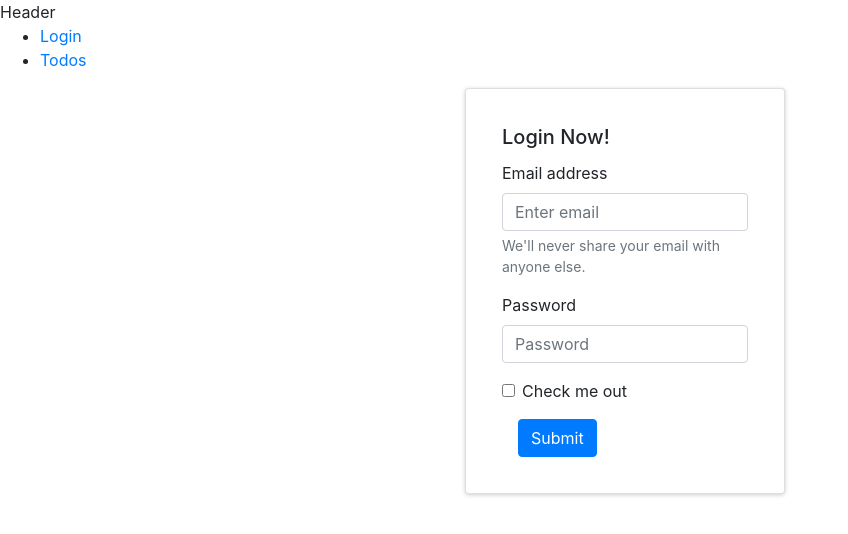
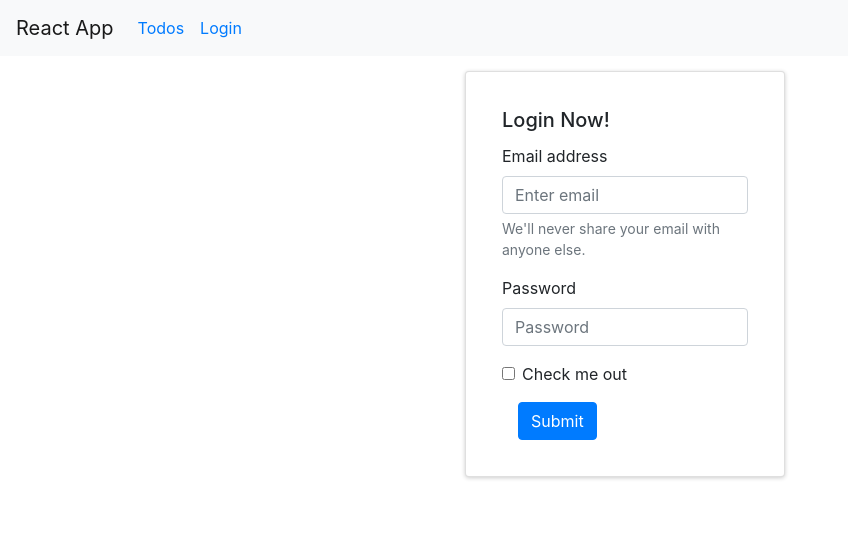
Before and after one commit to aardaipek/subscriptions-web-react, a React (Create React App) app: page / in a window 1280 px wide. Shown: the top 534 px of the page, without its empty margins (0-848 px from the left). Built offline with nearby package versions, Linux system fonts and the light colour scheme.

Commit message:
some style fixes

```diff
--- a/src/components/layout/navigation.js
+++ b/src/components/layout/navigation.js
@@ -1,19 +1,27 @@
-import { Link } from 'react-router-dom';
+import { Link } from "react-router-dom";
+import { Navbar,Nav } from "react-bootstrap";
 
 function NavigationBar() {
-    return <header>
-        <div>Header</div>
-        <nav>
-            <ul>
-                <li>
-                    <Link to="/login">Login</Link>
-                </li>
-                <li>
-                    <Link to="/todo">Todos</Link>
-                </li>
-            </ul>
-        </nav>
-    </header>
+  return (
+    <Navbar bg="light" expand="lg">
+      <Navbar.Brand href="#">React App</Navbar.Brand>
+      <Navbar.Toggle aria-controls="navbarScroll" />
+      <Navbar.Collapse id="navbarScroll">
+        <Nav
+          className="mr-auto my-2 my-lg-0"
+          style={{ maxHeight: "100px" }}
+          navbarScroll
+        >
+          <Nav.Link>
+            <Link to="/todo">Todos</Link>
+          </Nav.Link>
+          <Nav.Link>
+            <Link to="/login">Login</Link>
+          </Nav.Link>
+        </Nav>
+      </Navbar.Collapse>
+    </Navbar>
+  );
 }
 
 export default NavigationBar;
--- a/src/pages/login.js
+++ b/src/pages/login.js
@@ -1,23 +1,23 @@
-import { Button,Container,Col,Row,Card } from 'react-bootstrap';
-import FormCard from '../components/Form';
+import { Container, Col, Row, Card } from "react-bootstrap";
+import FormCard from "../components/Form";
 
 function Login() {
-  return ( <Container>
+  return (
+    <Container>
       <Row>
         <Col></Col>
         <Col>
-      <Card>
+          <Card style={{marginTop:15}}>
             <Card.Body>
-          <Card.Title>
-            Login Now!
-          </Card.Title>
+              <Card.Title>Login Now!</Card.Title>
               <FormCard></FormCard>
             </Card.Body>
           </Card>
         </Col>
         <Col></Col>
       </Row>
-  </Container>);
+    </Container>
+  );
 }
 
 export default Login;
```
Also changed, not shown: src/components/LoginCard.js (added, +15 -0 lines). Lines whose indentation alone changed are shown as unchanged.
